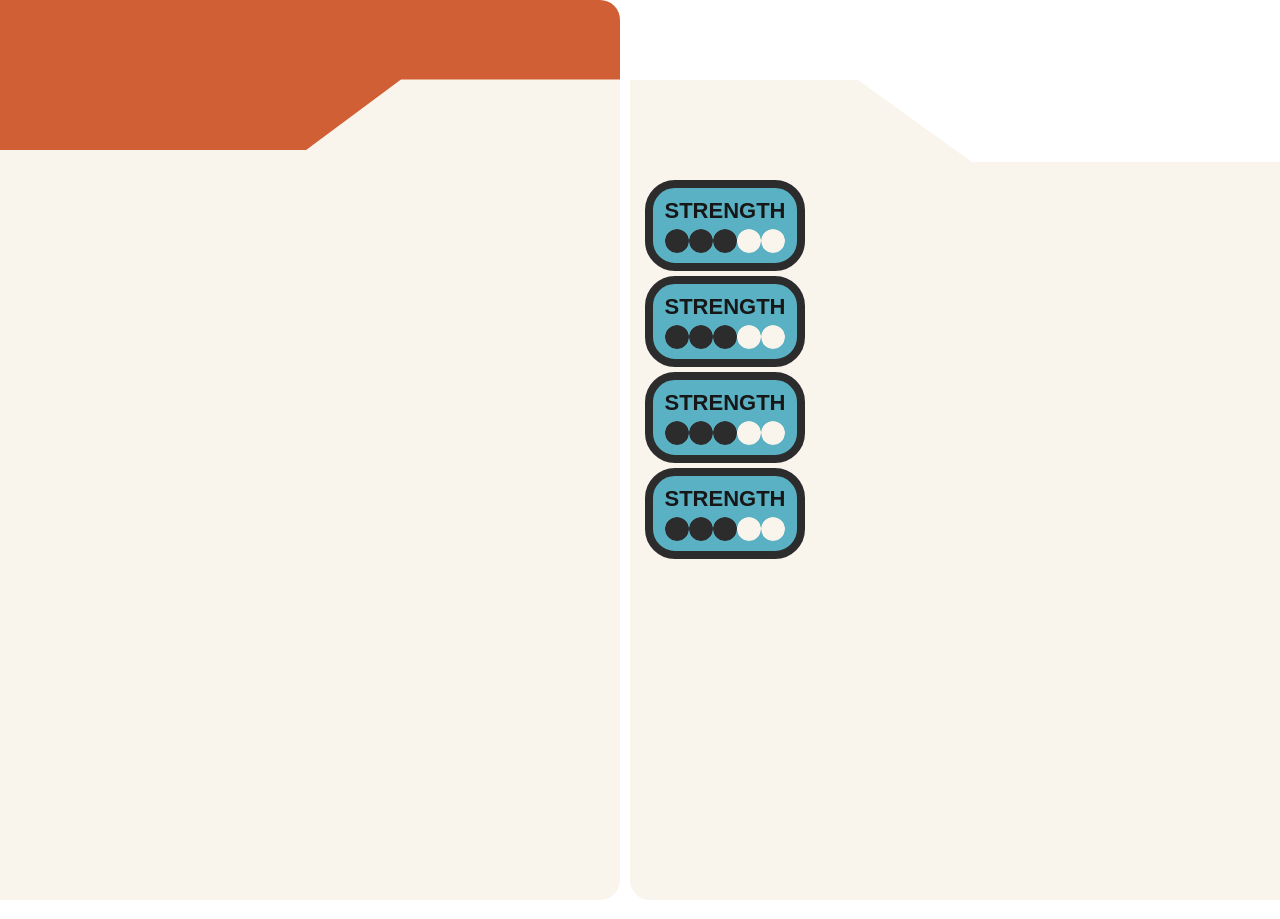
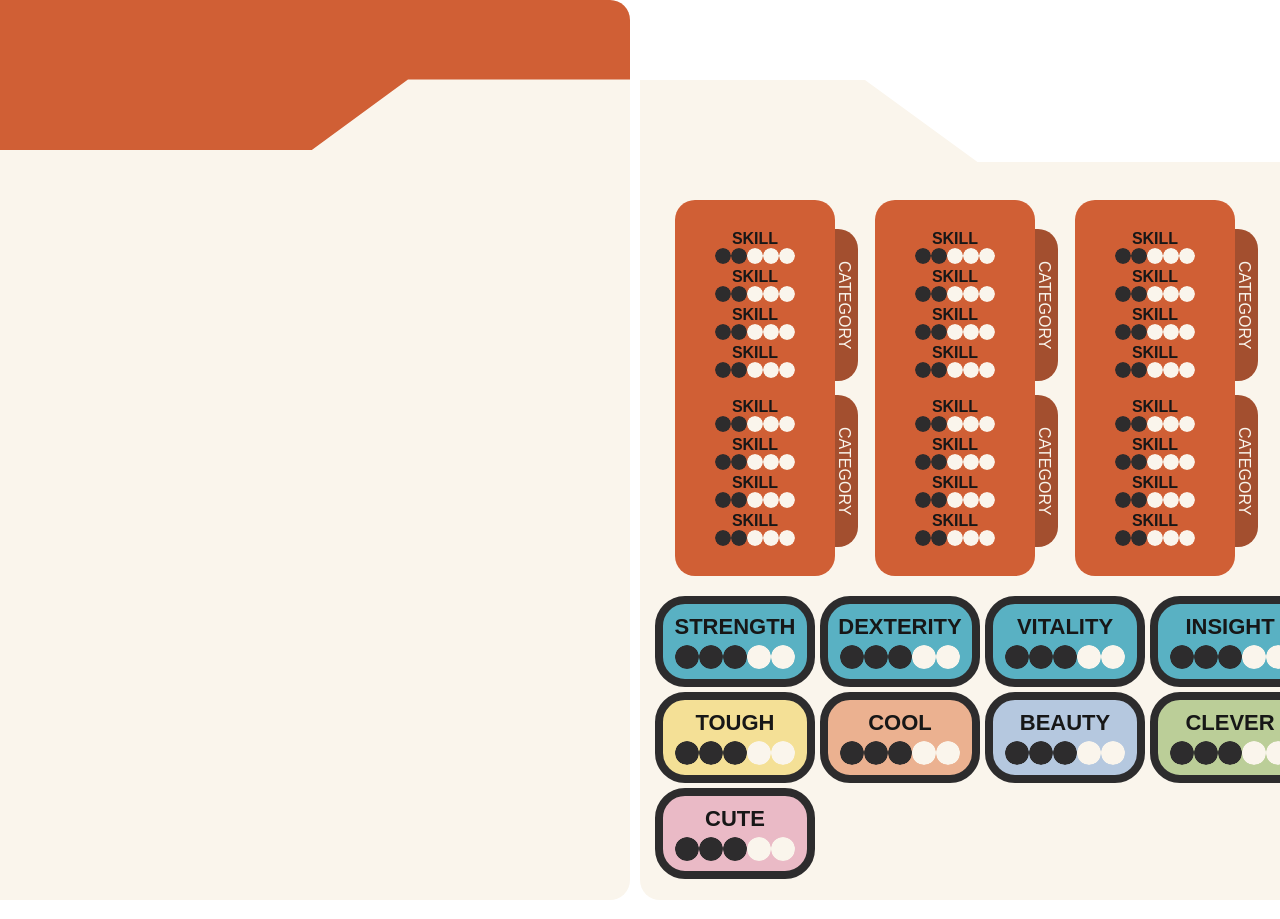
Before and after one commit to GrassTypeProgrammer/PokeroleCharacters, a Next.js app: page / in a window 1280 px wide. Shown: the top 919 px of the page. Built offline with nearby package versions, Linux system fonts and the light colour scheme.

Commit message:
Made a temporary layout for the stat page.

```diff
--- /dev/null
+++ b/src/app/StatPage.tsx
@@ -0,0 +1,68 @@
+import './styles/StatPage.css'
+import classNames from 'classnames'
+import { ComponentProps } from './components/Component'
+import AttributeBox from './components/AttributeBox'
+import SkillBox, { SkillGroup, SkillData } from './components/SkillBox'
+
+type Props = ComponentProps & {
+
+}
+
+
+export default function StatPage (props: Props) {
+// TODO get the data in here and pass on the data to the components
+
+    const skills: SkillGroup[] = [];
+
+    const skillGroup: SkillGroup = {
+    skills: [],
+    }
+
+    const skill:SkillData = {
+    label: 'skill',
+    currentValue: 2,
+    maxValue: 5,
+    category: 'category',
+    }
+
+    skillGroup.skills.push(skill);
+    skillGroup.skills.push(skill);
+    skillGroup.skills.push(skill);
+    skillGroup.skills.push(skill);
+
+    skills.push(skillGroup);
+    skills.push(skillGroup);
+
+
+    return <div className={classNames('StatPage_root', props.baseClassName, props.classModifiers)}>
+        <div className='StatPage_row'>
+
+            <div className='StatPage_skillGroups'>
+                <SkillBox skillGroups={skills}/>
+                <SkillBox skillGroups={skills}/>
+                <SkillBox skillGroups={skills}/>
+            </div>
+        </div>
+        <div className='StatPage_column'>
+            <div className="StatPage_attributeContainer">
+                <AttributeBox label={"Strength"} maxValue={5} currentValue={3} />
+                <AttributeBox label={"Dexterity"} maxValue={5} currentValue={3} />
+                <AttributeBox label={"Vitality"} maxValue={5} currentValue={3} />
+                <AttributeBox label={"Insight"} maxValue={5} currentValue={3} />
+            </div>
+            <div className="StatPage_attributeContainer">
+                <AttributeBox label={"Tough"} classModifiers='tough' maxValue={5} currentValue={3} />
+                <AttributeBox label={"Cool"} classModifiers='cool' maxValue={5} currentValue={3} />
+                <AttributeBox label={"Beauty"} classModifiers='beauty' maxValue={5} currentValue={3} />
+                <AttributeBox label={"Clever"} classModifiers='clever' maxValue={5} currentValue={3} />
+            </div>
+            <div className="StatPage_attributeContainer">
+                <AttributeBox label={"Cute"} classModifiers='cute' maxValue={5} currentValue={3} />
+            </div>
+        </div>
+
+        <div className='StatPage_row'>
+        </div>
+    </div>
+
+}
--- a/src/app/page.tsx
+++ b/src/app/page.tsx
@@ -10,6 +10,7 @@ import IconCheckbox from "./components/IconCheckbox";
 import BadgeList from "./components/BadgeList";
 import { BadgeData } from "./helpers/BadgeHelper";
 import HeaderBar from "./components/HeaderBar";
+import StatPage from "./StatPage";
 
 export default function Home() {
 
@@ -62,13 +63,14 @@ export default function Home() {
           </div>
           <div className="Page_rightSide">
             <div className="Page_rightSideContent">
-              <div className="Page_attributeContainer">
+              <StatPage/>
+              {/* <div className="Page_attributeContainer">
                 <AttributeBox label={"Strength"} maxValue={5} currentValue={3} />
                 <AttributeBox label={"Strength"} maxValue={5} currentValue={3} />
                 <AttributeBox label={"Strength"} maxValue={5} currentValue={3} />
                 <AttributeBox label={"Strength"} maxValue={5} currentValue={3} />
 
-              </div>
+              </div> */}
             </div>
           </div>
         </div>
--- a/src/app/styles/Page.css
+++ b/src/app/styles/Page.css
@@ -28,6 +28,7 @@
     flex-direction: row;
     gap: 10px;
     width: 1500px;
+    width: 1500px;
     height: 900px;
 }
 
@@ -37,6 +38,7 @@
     flex: 1;
     background-color: var(--whiteColor);
     border-radius: var(--borderRadius);
+    max-width: 750px;
 }
 
 
@@ -52,6 +54,7 @@
     border-top-left-radius: 0;
     border-top-right-radius: 0;
     clip-path: polygon(100% 100%, 0% 100%, 0% 0%, 30% 0%, 45% 10%, 100% 10%);
+    max-width: 750px;
 }
 
 .Page_rightSideContent{
@@ -59,9 +62,3 @@
     flex-direction: row;
     flex: 1;
 }
-
-.Page_attributeContainer{
-    display: flex;
-    flex-direction: column;
-    gap: 5px;
-}
--- /dev/null
+++ b/src/app/styles/StatPage.css
@@ -0,0 +1,38 @@
+.StatPage_root{
+    display: flex;
+    flex-direction: column;
+    flex: 1;
+}
+
+.StatPage_attributeContainer{
+    display: flex;
+    flex-direction: row;
+    gap: 5px;
+}
+
+.StatPage_socialAttributeContainer{
+    display: flex;
+    flex-direction: column;
+    gap: 5px;
+    justify-content: space-between;
+}
+
+.StatPage_skillGroups{
+    display: flex;
+    flex-direction: row;
+    flex: 1;
+    gap: 40px;
+}
+
+.StatPage_row{
+    display: flex;
+    flex-direction: row;
+    padding: 20px;
+    gap: 10px;
+}
+
+.StatPage_column{
+    display: flex;
+    flex-direction: column;
+    gap: 5px;
+}
--- a/src/app/styles/styles.css
+++ b/src/app/styles/styles.css
@@ -22,6 +22,9 @@
     /* --borderRadiusLarge:  */
 }
 
+
+
+
 .roundedCheckbox{
     clip-path: circle(50% at 50% 50%);
     width: 24px;
```
